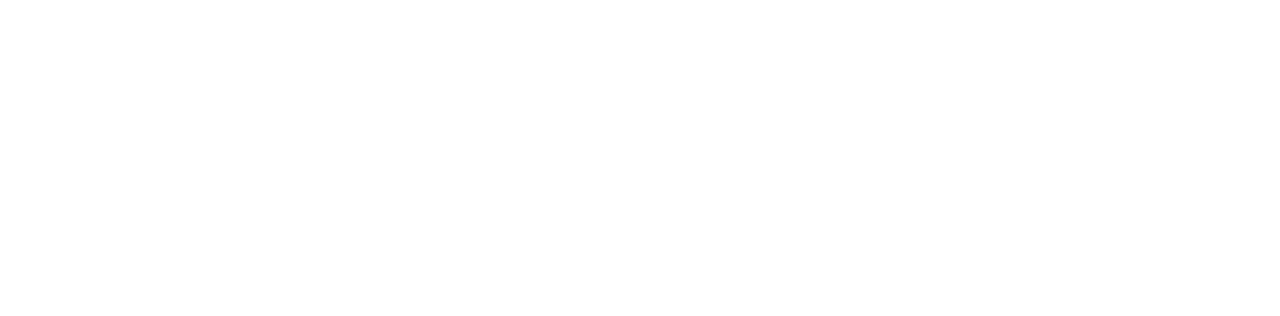
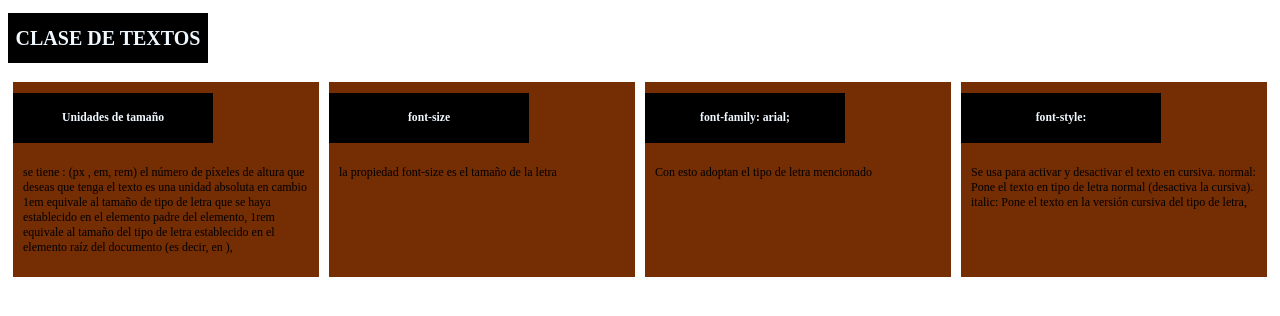
Before and after one commit to H-kleiber/css-27-marzo, a plain HTML site: page index.html in a window 1280 px wide. Drawn offline with Linux system fonts and the light colour scheme.

Commit message:
css-definiciones

```diff
--- a/index.html
+++ b/index.html
@@ -8,6 +8,42 @@
     <title>Document</title>
 </head>
 <body>
+    <header>
+        <h1>CLASE DE TEXTOS</h1>
+    </header>
+    <section>
+        <div>
+            <h3>Unidades de tamaño</h3>
+            <p> se tiene : (px , em, rem) el número de píxeles de altura que
+                deseas que tenga el texto  es una unidad absoluta en cambio
+                 1em equivale al tamaño de tipo de letra que
+                se haya establecido en el elemento padre del elemento,
+                 1rem equivale al tamaño del tipo de letra establecido en el elemento
+                 raíz del documento (es decir, en <html>),
+
+            </p>
+        </div>
+        <div>
+            <h3>font-size</h3>
+            <p> la propiedad font-size es el tamaño de la letra</p>
+        </div>
+        <div>
+            <h3>font-family: arial;</h3>
+            <p>Con esto adoptan el tipo de letra mencionado</p>
+        </div>
+        <div>
+            <h3>font-style:</h3>
+            <p>
+                Se usa para activar y desactivar el texto en cursiva.
+                 normal: Pone el texto en tipo de letra normal (desactiva la cursiva).
+                 italic: Pone el texto en la versión cursiva del tipo de letra,
+
+            </p>
+
+        </div>
+
+
+    </section>
 
 </body>
 </html>
--- a/style.css
+++ b/style.css
@@ -0,0 +1,23 @@
+html{
+    font-size: 10px;
+}
+header,h3{
+    background-color: black;
+    color: aliceblue;
+    inline-size: 200px;
+    line-height: 50px;
+    text-align: center;
+}
+section{
+   display: flex;
+}
+div{
+    background-color: rgb(117, 45, 3);
+    margin: 5px;
+    width: 25%;
+    height: auto;;
+}
+p{
+    padding: 10px;
+    font-size: 12px;
+}
```
